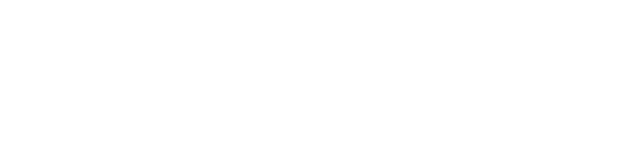
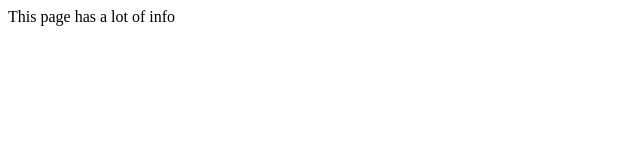
Before and after one commit to Algebarnacle/blame-demo, a plain HTML site: page info.html in a window 1280 px wide. Shown: the whole page, without its empty margins (0-640 px from the left). Drawn offline with Linux system fonts and the light colour scheme.

Commit message:
Added info div to the info page

```diff
--- a/info.html
+++ b/info.html
@@ -5,7 +5,7 @@
     <meta name="viewport" content="width=device-width, initial-scale=1.0">
     <title>Document</title>
 </head>
-<body>
-
-</body>
+    <body>
+        <div>This page has a lot of info</div>
+    </body>
 </html>
```
